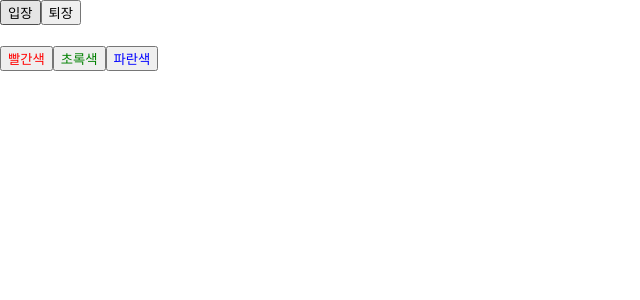
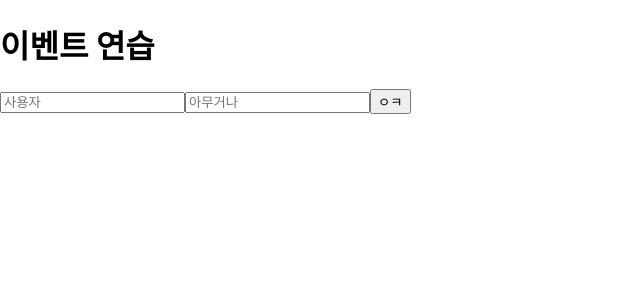
Before and after one commit to Jetom88/study_react, a React (Create React App) app: page / in a window 1280 px wide. Shown: the top 300 px of the page, without its empty margins (0-640 px from the left). Built offline with nearby package versions, Linux system fonts and the light colour scheme.

Commit message:
feat: 이벤트 핸들링 내용 추가

```diff
--- a/src/App.js
+++ b/src/App.js
@@ -1,7 +1,7 @@
-import Say from "./Say";
+import EventPractice from "./EventPractice";
 
 function App() {
-  return <Say />;
+  return <EventPractice />;
 }
 
 export default App;
--- /dev/null
+++ b/src/EventPractice.js
@@ -0,0 +1,47 @@
+import { Component } from "react";
+
+class EventPractice extends Component {
+  state = {
+    username: "",
+    message: "",
+  };
+
+  //key를 []로 감싸면 레퍼런스가 가리키는 실제 값이 key 값으로 사용됨
+  //{key: 'value'}
+  handleChange = (e) => {
+    this.setState({
+      [e.target.name]: e.target.value,
+    });
+  };
+
+  // transform-class-properties 문법을 사용해 화살표 함수 형태로 메서드를 정의함
+  handleClick = () => {
+    alert(this.state.username + ": " + this.state.message);
+    this.setState({
+      username: "",
+      message: "",
+    });
+  };
+
+  handleKeyPress = (e) => {
+    if (e.key === "Enter") {
+      this.handleClick();
+    }
+  };
+
+  render() {
+    return (
+      <div>
+        <h1>이벤트 연습</h1>
+
+        <input name="username" placeholder="사용자" value={this.state.username} onChange={this.handleChange} />
+
+        <input name="message" placeholder="아무거나" value={this.state.message} onChange={this.handleChange} onKeyPress={this.handleKeyPress} />
+
+        <button onClick={this.handleClick}>ㅇㅋ</button>
+      </div>
+    );
+  }
+}
+
+export default EventPractice;
```
